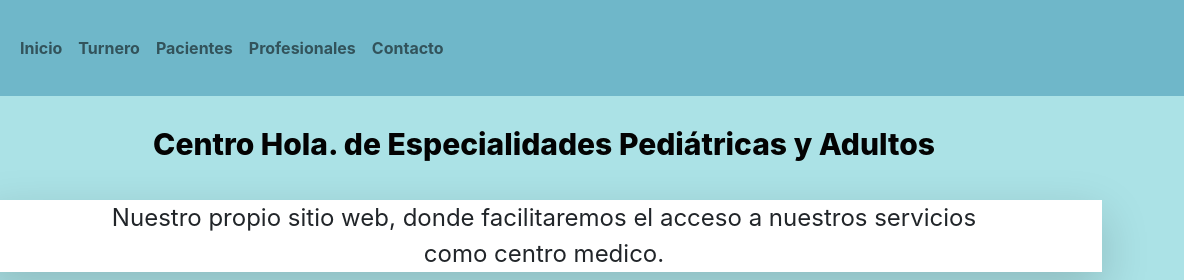
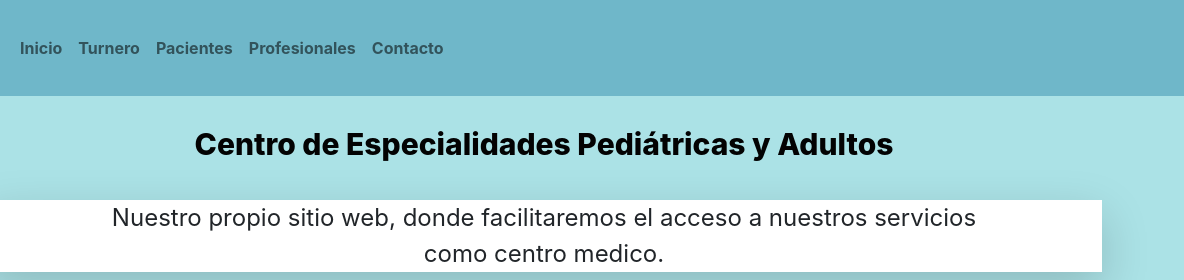
Before and after one commit to MateoGJ/Proyecto-Coderhouse, a website: page Index.html in a window 1280 px wide. Shown: the top 280 px of the page, 96-1280 px from the left. Drawn offline with nearby package versions, Linux system fonts and the light colour scheme.

Commit message:
4ta entrega

```diff
--- a/Index.html
+++ b/Index.html
@@ -99,7 +99,7 @@
   </header>
   <main>
     <div class="container">
-      <h1>Centro Hola. de Especialidades Pediátricas y Adultos</h1>
+      <h1>Centro de Especialidades Pediátricas y Adultos</h1>
       <div class="presentacion pr-5 pl-5 justify-content-center shadow-lg">
         <p>Nuestro propio sitio web, donde facilitaremos el acceso a
           nuestros servicios como centro medico.</p>
```
